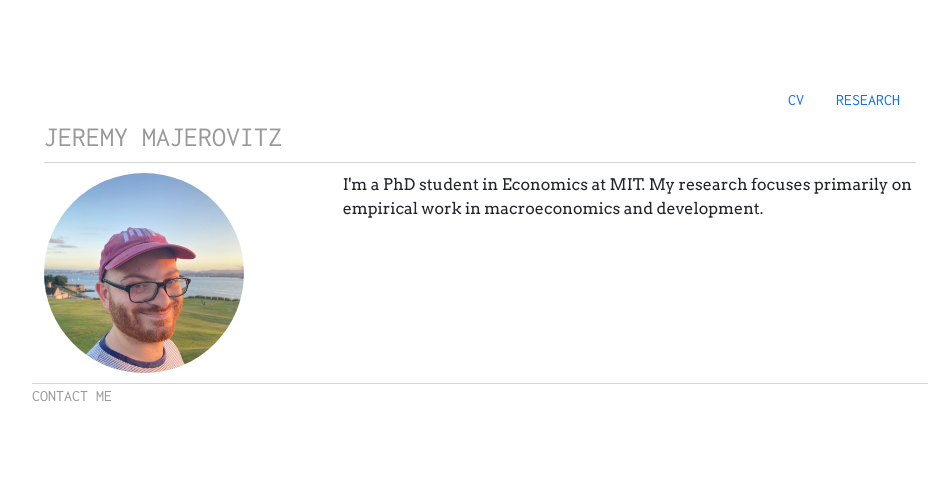
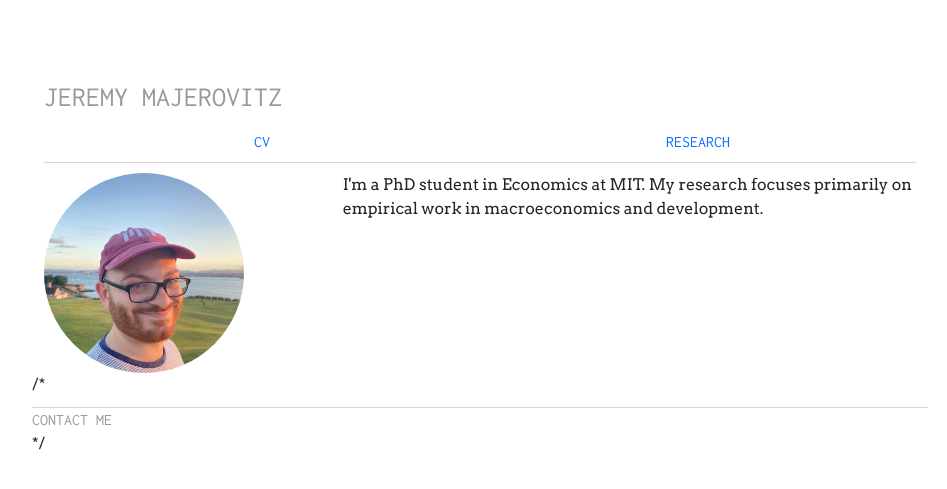
Before and after one commit to jmajic/jmajic.github.io, a Jekyll site: the page built from index.html, in a window 1280 px wide. Shown: the top 489 px of the page, without its empty margins (160-1107 px from the left). Built offline with Jekyll 4.4.1, drawn with Linux system fonts in a browser that asks for light colours.

Commit message:
Comment out footer; Justified nav-pills

```diff
--- a/_layouts/default.html
+++ b/_layouts/default.html
@@ -14,20 +14,20 @@
 		<body>
 			<div class="container">
 				<div class="page-header">
-					<ul class="nav nav-pills justify-content-end">
+					<h3 class="text-muted"><a href="/">JEREMY MAJEROVITZ</a></h3>
+					<ul class="nav nav-pills nav-justified">
 						<li class="nav-item"><a class="nav-link {{ page.cv }}" href="/cv/Majerovitz_CV_April_2019.pdf">CV</a></li>
 						<li class="nav-item"><a class="nav-link {{ page.research }}" href="/research">RESEARCH</a></li>
 					</ul>
-					<h3 class="text-muted"><a href="/">JEREMY MAJEROVITZ</a></h3>
 				</div>
 
 			{{ content }}
 
 			</div><!-- /.container -->
-			<div class="footer">
+			/* <div class="footer">
 				<div class="row">
 					<p><a href="mailto:jmajic@mit.edu">CONTACT ME</a></p>
 				</div>
-			</div> <!-- /footer -->
+			</div> <!-- /footer -->	 */
 		</body>
 	</html>
```
